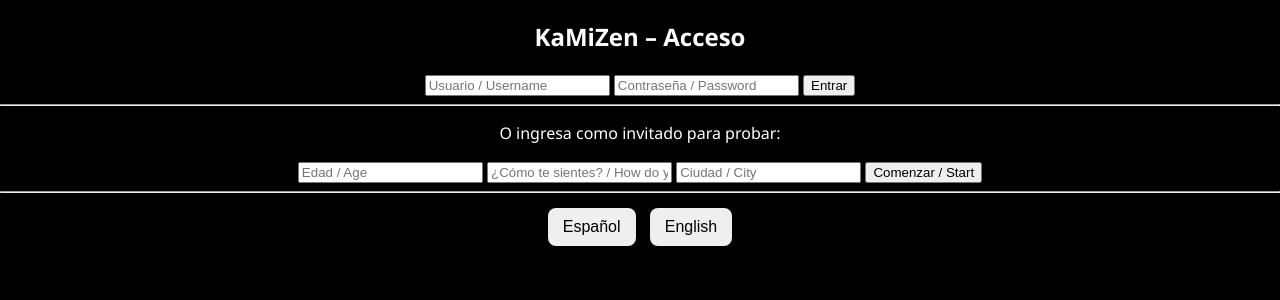
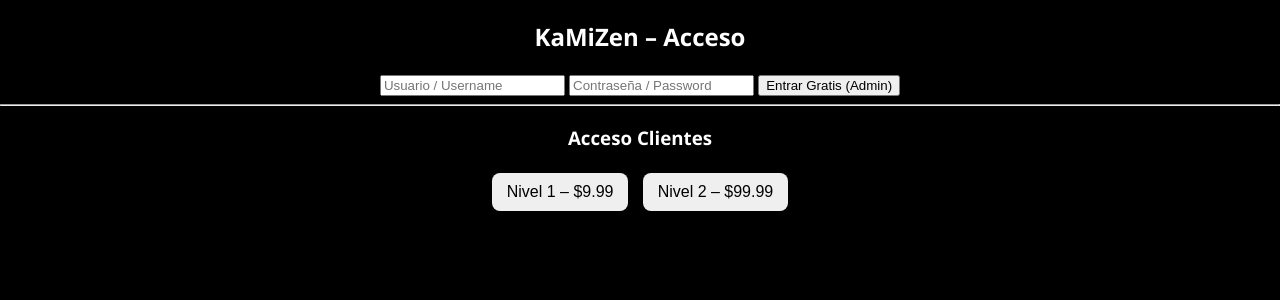
Before and after one commit to mayroga/KaMiZen, a FastAPI app: page / in a window 1280 px wide. Shown: the top 300 px of the page. Run offline with FastAPI, Linux system fonts and the light colour scheme.

Commit message:
Update index.html

```diff
--- a/templates/index.html
+++ b/templates/index.html
@@ -10,35 +10,24 @@
 <div id="loginBox">
   <h2>KaMiZen – Acceso</h2>
 
-  <!-- Login Admin / Usuario -->
+  <!-- LOGIN ADMIN -->
   <form id="loginForm">
     <input type="text" id="username" placeholder="Usuario / Username" required>
     <input type="password" id="password" placeholder="Contraseña / Password" required>
-    <button type="button" onclick="login()">Entrar</button>
+    <button type="button" onclick="login()">Entrar Gratis (Admin)</button>
   </form>
 
   <hr>
 
-  <!-- Acceso libre / Invitado -->
-  <div class="guest-access">
-    <p>O ingresa como invitado para probar:</p>
-    <input type="text" id="guestAge" placeholder="Edad / Age" required>
-    <input type="text" id="guestMood" placeholder="¿Cómo te sientes? / How do you feel?" required>
-    <input type="text" id="guestCity" placeholder="Ciudad / City" required>
-    <input type="hidden" id="guestLang" value="es">
-    <button type="button" onclick="startGuest()">Comenzar / Start</button>
-  </div>
-
-  <hr>
-
-  <!-- Selección de idioma -->
-  <div id="language">
-    <button onclick="setLang('es')">Español</button>
-    <button onclick="setLang('en')">English</button>
+  <!-- ACCESO CLIENTES CON PAGO -->
+  <h3>Acceso Clientes</h3>
+  <div id="levels">
+    <button onclick="pay('day')">Nivel 1 – $9.99</button>
+    <button onclick="pay('night')">Nivel 2 – $99.99</button>
   </div>
 </div>
 
-<!-- Contenedor de juego / mapa -->
+<!-- CONTENEDOR DEL JUEGO -->
 <div id="gameArea" style="display:none;">
   <canvas id="lifeCanvas"></canvas>
 
@@ -47,19 +36,8 @@
     <button id="btnEstirarse">Estirarse / Stretch</button>
     <button id="btnCerrarOjos">Cerrar Ojos / Close Eyes</button>
   </div>
-
-  <div id="levelButtons">
-    <button onclick="startLevel('day')">Nivel 1 – Day $9.99</button>
-    <button onclick="startLevel('night')">Nivel 2 – Night $99.99</button>
-  </div>
 </div>
 
 <script src="/static/app.js"></script>
-<script>
-function setLang(l){
-    document.getElementById("guestLang").value = l;
-    lang = l;
-}
-</script>
 </body>
 </html>
```
